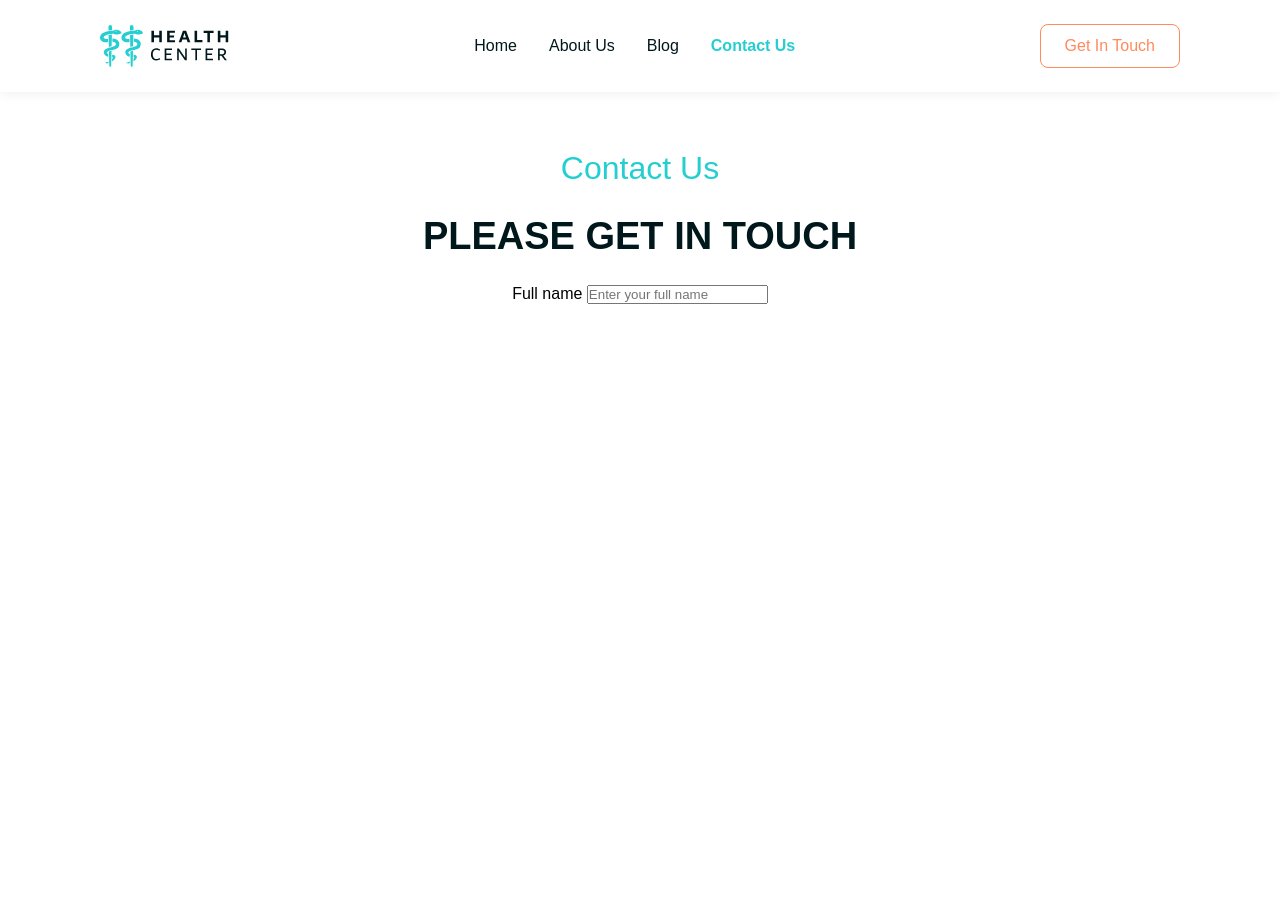
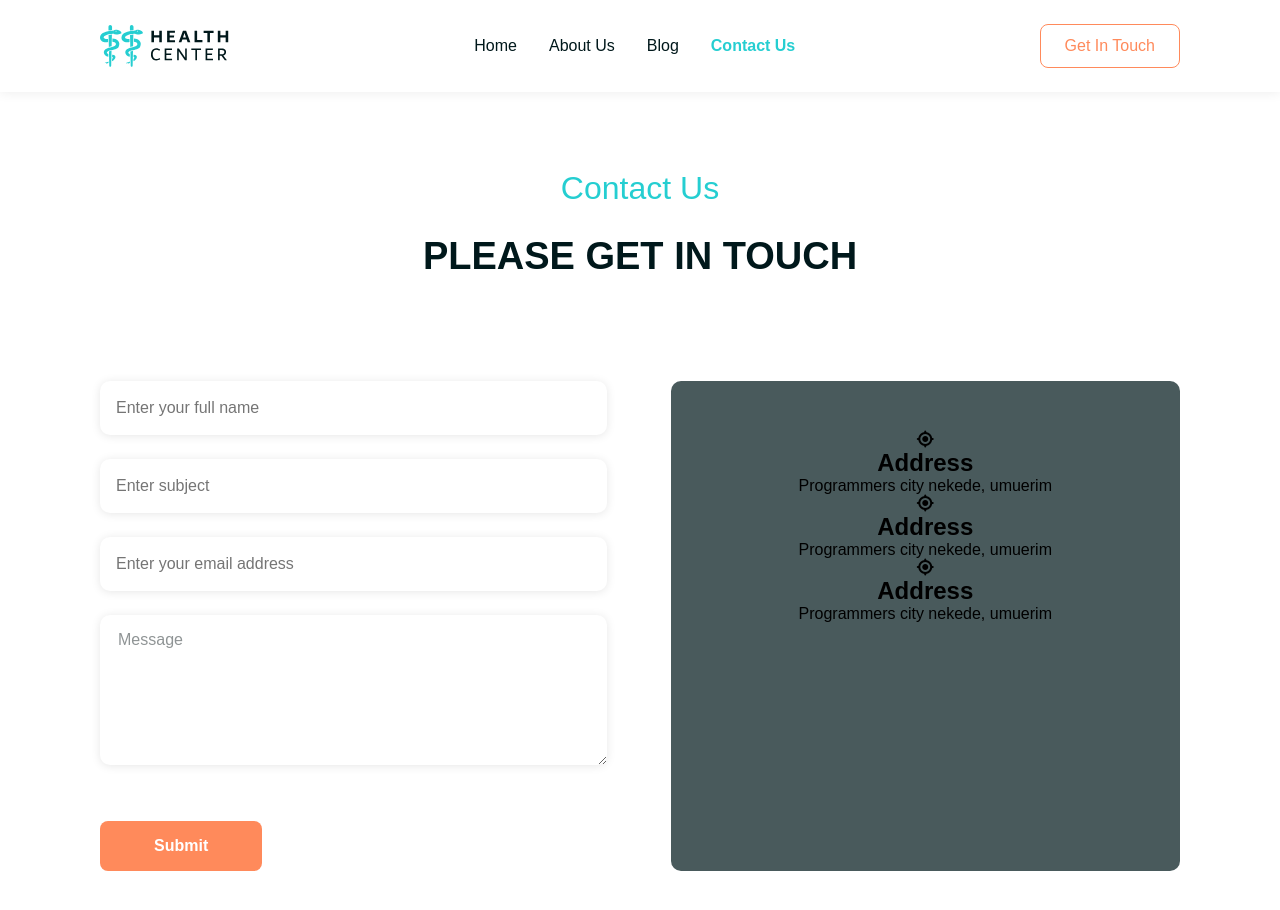
Before and after one commit to Dialavictor/health-care, a plain HTML site: page contact.html in a window 1280 px wide. Before the commit the page ends 800 px from the top, so only its background shows below. Drawn offline with Linux system fonts and the light colour scheme.

Commit message:
form section done

```diff
--- a/contact.html
+++ b/contact.html
@@ -1,13 +1,13 @@
 <!DOCTYPE html>
 <html lang="en">
-<head>
-    <meta charset="UTF-8">
-    <meta name="viewport" content="width=device-width, initial-scale=1.0">
-    <link rel="stylesheet" href="style.css">
-    <link rel="stylesheet" href="fontawesome-free-7.0.0-web/css/all.min.css">
+  <head>
+    <meta charset="UTF-8" />
+    <meta name="viewport" content="width=device-width, initial-scale=1.0" />
+    <link rel="stylesheet" href="style.css" />
+    <link rel="stylesheet" href="fontawesome-free-7.0.0-web/css/all.min.css" />
     <title>Contact Us</title>
-</head>
-<body>
+  </head>
+  <body>
     <!-- Navigation Section -->
     <nav class="nav-container">
       <img class="logo" src="assets/Health Logo.svg" alt="Health Logo" />
@@ -28,17 +28,43 @@
       </div>
 
       <div class="form-container">
-        <div class="form-content-container">
-          <form action="">
-            <label for="fname">Full name</label>
-            <input type="text" placeholder="Enter your full name">
-          </form>
-        </div>
+        <form action="" class="form">
+          <input type="text" placeholder="Enter your full name" />
+          <input type="text" placeholder="Enter subject" />
+          <input type="email" placeholder="Enter your email address" />
+          <textarea name="message" id="">Message</textarea>
+
+          <div>
+          <button class="btn-contact">Submit</button>
+          </div>
+        </form>
 
         <div class="address-container">
+          <div class="office-details">
+            <i class="fa fa-location"></i>
+            <div class="main">
+              <h2>Address</h2>
+              <p>Programmers city nekede, umuerim</p>
+            </div>
+          </div>
 
+          <div class="office-details">
+            <i class="fa fa-location"></i>
+            <div class="main">
+              <h2>Address</h2>
+              <p>Programmers city nekede, umuerim</p>
+            </div>
+          </div>
+
+          <div class="office-details">
+            <i class="fa fa-location"></i>
+            <div class="main">
+              <h2>Address</h2>
+              <p>Programmers city nekede, umuerim</p>
+            </div>
+          </div>
         </div>
       </div>
     </div>
-</body>
+  </body>
 </html>
--- a/style.css
+++ b/style.css
@@ -564,7 +564,7 @@ body {
   flex-direction: column;
   text-align: center;
   justify-content: center;
-  padding-top: 150px;
+  padding-top: 170px;
 }
 
 .contact-us-heading h4 {
@@ -580,7 +580,51 @@ body {
   font-weight: 700;
   line-height: 50px;
   text-transform: uppercase;
-  margin-bottom: 24px;
+  /* margin-bottom: 24px; */
+}
+
+.form-container {
+  display: flex;
+  justify-content: space-between;
+  padding: 100px;
+  gap: 64px;
+}
+
+.form {
+  display: flex;
+  flex-direction: column;
+  width: 50%;
+  text-align: left;
+  gap: 24px;
+}
+
+.form input {
+  padding: 18px 16px;
+  font-size: 16px;
+  font-weight: 100;
+  border-radius: 10px;
+  border: none;
+  background-color: #fff;
+  box-shadow: 0 1px 10px 0 rgba(0, 0, 0, 0.1);
+}
+
+.form textarea{
+  height: 150px;
+  padding: 16px 18px;
+  font-size: 16px;
+  font-weight: 100;
+  border-radius: 10px;
+  border: none;
+  background-color: #fff;
+  box-shadow: 0 1px 10px 0 rgba(0, 0, 0, 0.1);
+  color: #8f9495;
+}
+
+.address-container {
+  width: 50%;
+  background-color: #495a5c;
+  border-radius: 10px;
+  padding: 50px 24px;
 }
 
 /********************** Footer Style Section ********************/
```
